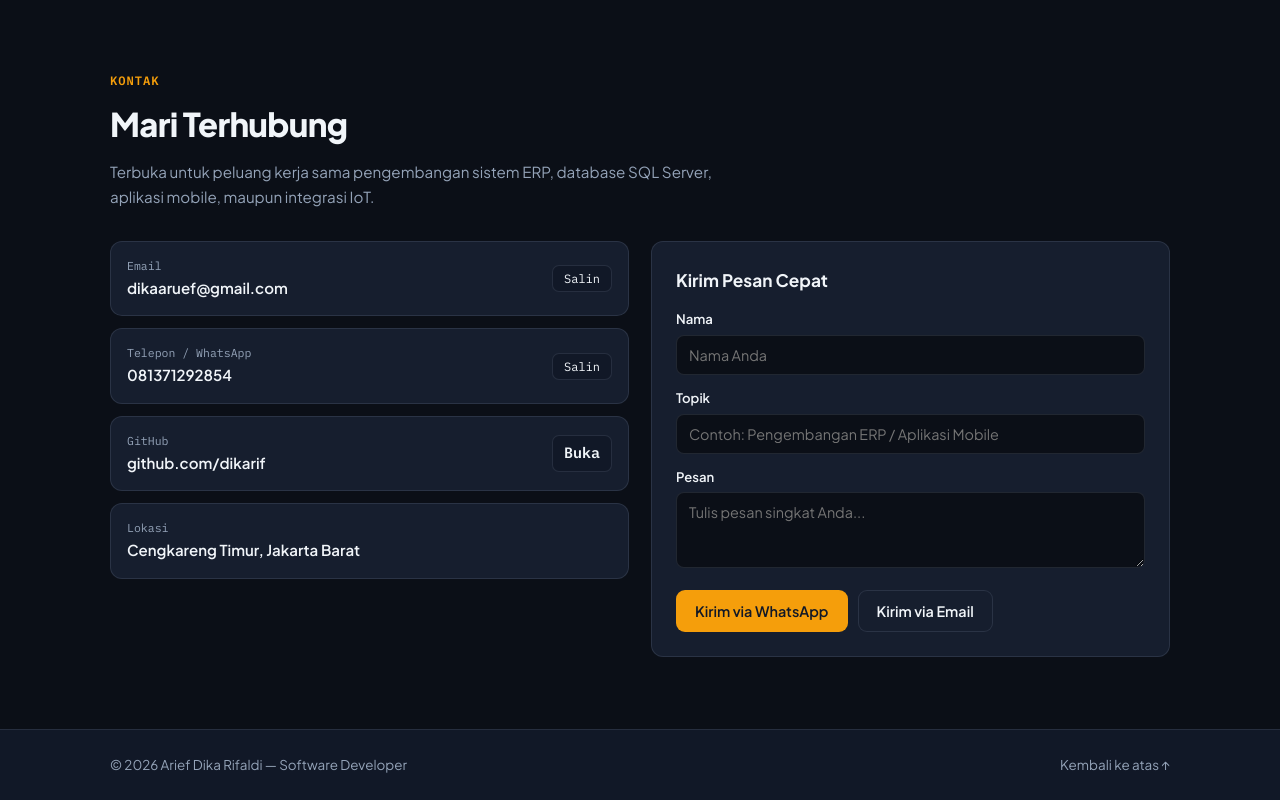
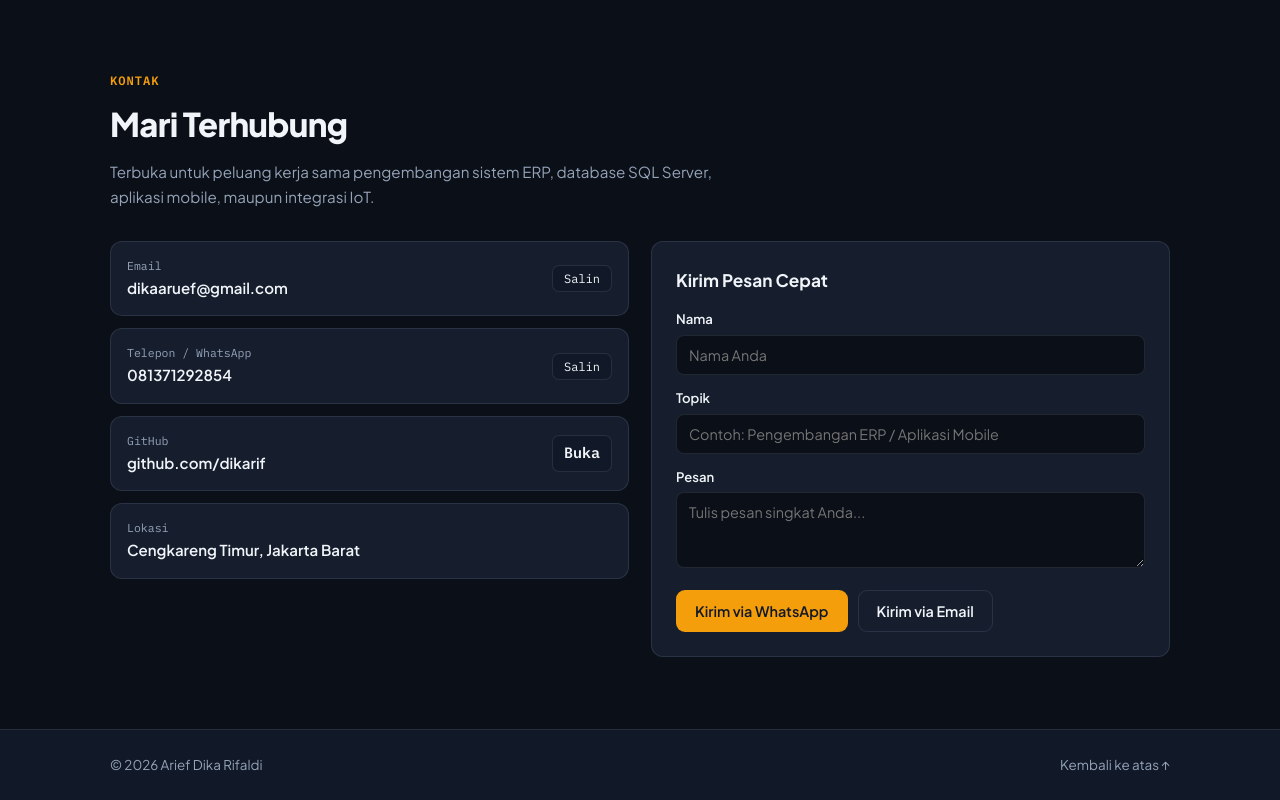
Before and after one commit to dikarif/portfolio, a plain HTML site: page index.html in a window 1280 px wide. Shown: the part 3751-4551 px from the top of the page. Drawn offline with Linux system fonts and the light colour scheme.

Commit message:
Revisi Footer

```diff
--- a/index.html
+++ b/index.html
@@ -492,7 +492,7 @@
 
   <footer class="site-footer">
     <div class="container footer-inner">
-      <span>&copy; <span id="year"></span> Arief Dika Rifaldi &mdash; Software Developer</span>
+      <span>&copy; <span id="year"></span> Arief Dika Rifaldi</span>
       <a href="#top">Kembali ke atas &uarr;</a>
     </div>
   </footer>
```
